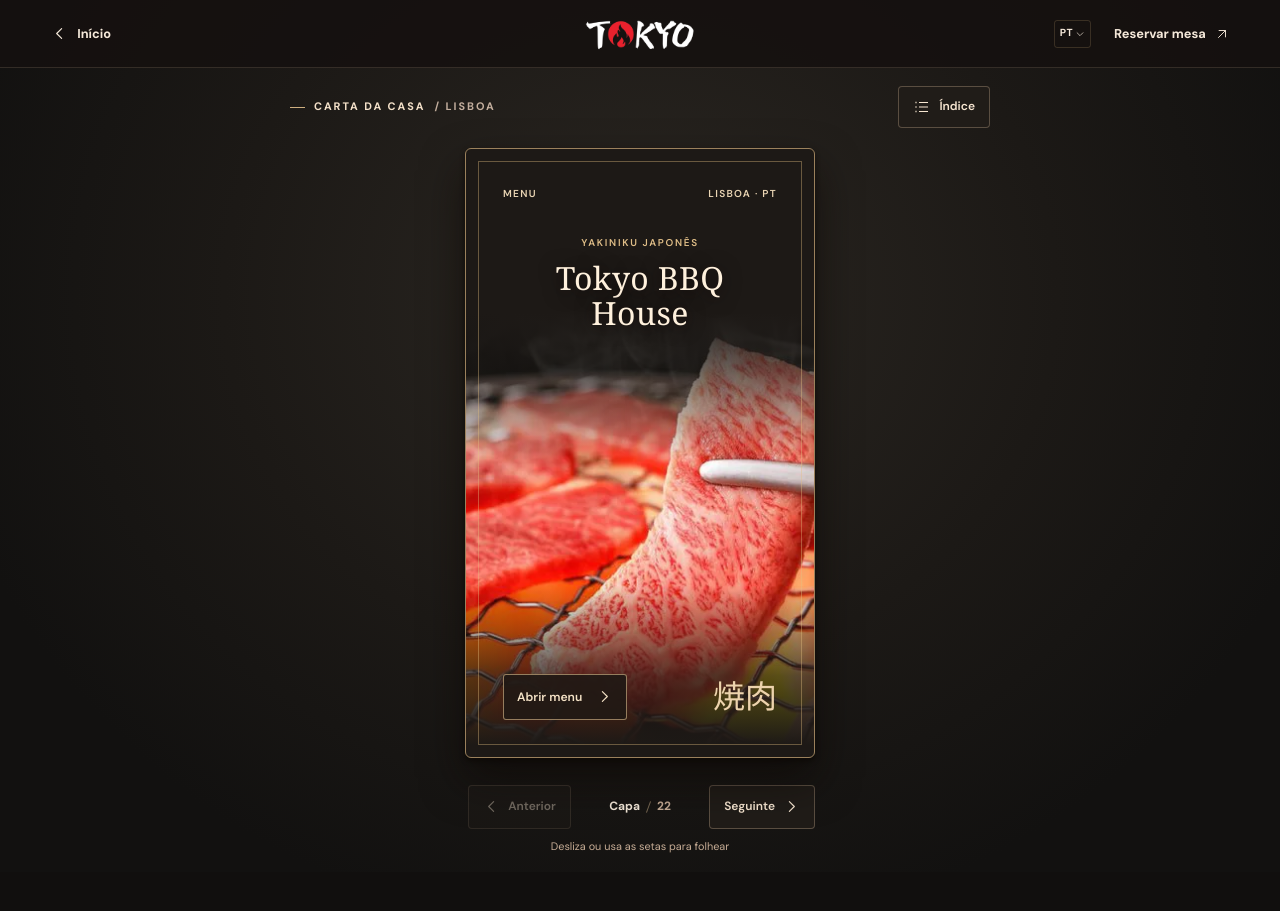
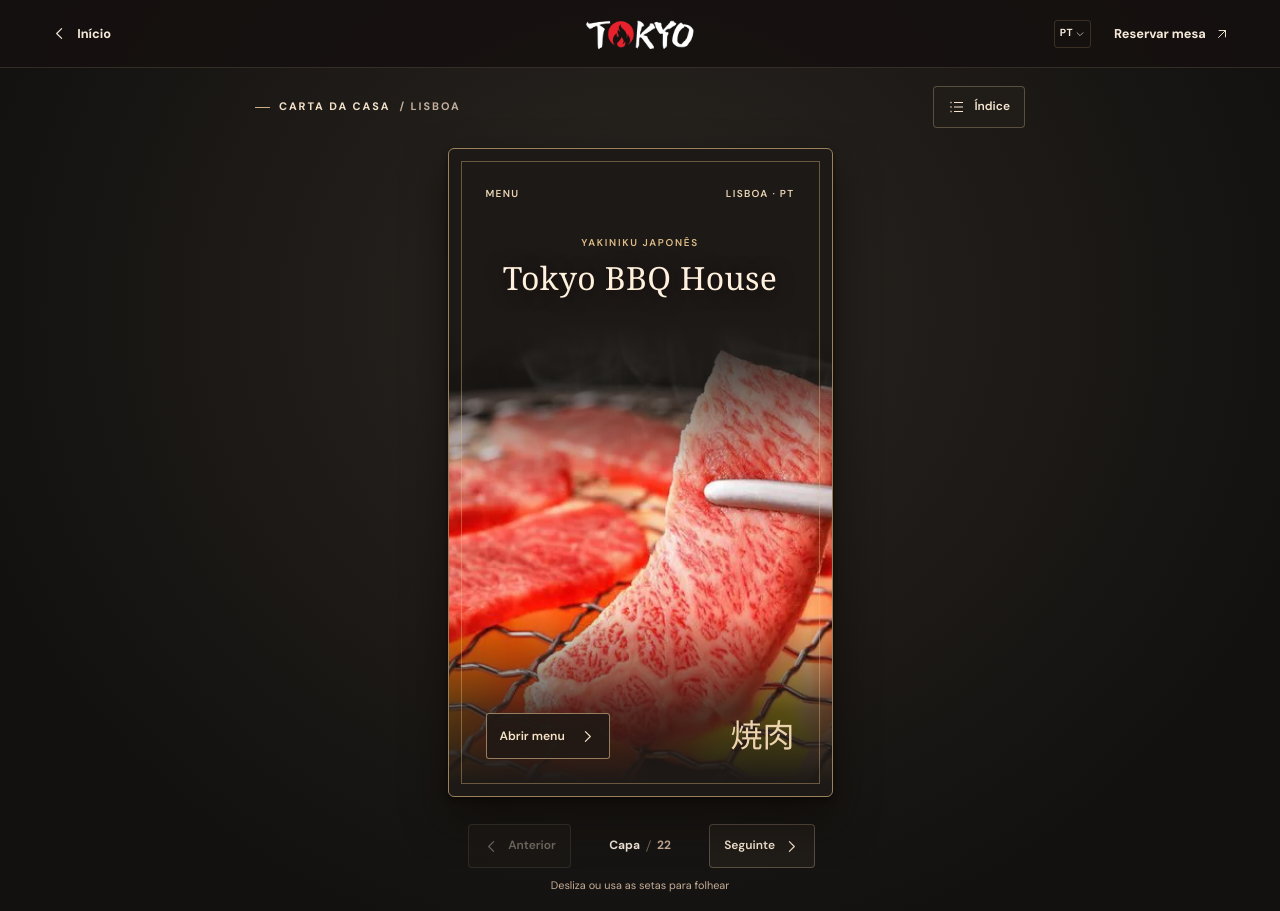
Before and after one commit to andrezhan27/tokyo-bbq-house, a Next.js app: page /menu in a window 1280 px wide. Before the commit the page ends 872 px from the top, so only its background shows below. Built offline with nearby package versions, Linux system fonts and the light colour scheme.

Commit message:
Update Site source

```diff
--- a/components/menu-book.css
+++ b/components/menu-book.css
@@ -43,7 +43,10 @@
 .menu-booking { white-space: nowrap; }
 .menu-booking svg { width: 14px; height: 14px; }
 .menu-reader {
-  --leaf-width: clamp(350px, calc((100svh - 446px) / 1.125), 456px);
+  --leaf-width: min(
+    calc((100vw - 56px) / 2),
+    clamp(385px, calc((100svh - 378px) / 1.125), 520px)
+  );
   --leaf-height: max(552px, calc(var(--leaf-width) * 1.125 + 216px));
   position: relative;
   width: min(calc(100% - 28px), 1160px);
--- a/components/menu-reader.tsx
+++ b/components/menu-reader.tsx
@@ -37,8 +37,7 @@ const getSpread = () => window.matchMedia(query).matches;
 const getServerSpread = () => false;
 const leftOf = (n: number) => n === 0 ? 0 : n - (n + 1) % 2;
 const pad = (n: number) => String(n).padStart(2, "0");
-const desktopTurnMs = 560;
-const singlePageTurnMs = 320;
+const turnDuration = 320;
 const useSmallPhoto = "(max-width: 520px) and (max-resolution: 2dppx)";
 
 type Jump = (target: number) => void;
@@ -163,7 +162,6 @@ export function MenuReader({ locale }: { locale: Locale }) {
   const [turn, setTurn] = useState<Turn | null>(null);
   const [showContents, setShowContents] = useState(false);
   const spread = useSyncExternalStore(subscribe, getSpread, getServerSpread);
-  const turnDuration = spread ? desktopTurnMs : singlePageTurnMs;
   const active = spread ? leftOf(page) : page;
   const panelButton = useRef<HTMLButtonElement>(null);
   const pointer = useRef<{ id: number; x: number; y: number } | null>(null);
@@ -173,7 +171,7 @@ export function MenuReader({ locale }: { locale: Locale }) {
     if (!turn) return;
     const timer = window.setTimeout(() => setTurn(null), turnDuration + 80);
     return () => window.clearTimeout(timer);
-  }, [turn, turnDuration]);
+  }, [turn]);
 
   useEffect(() => {
     const next = active === 0 ? 1 : active + (spread ? 2 : 1);
```
